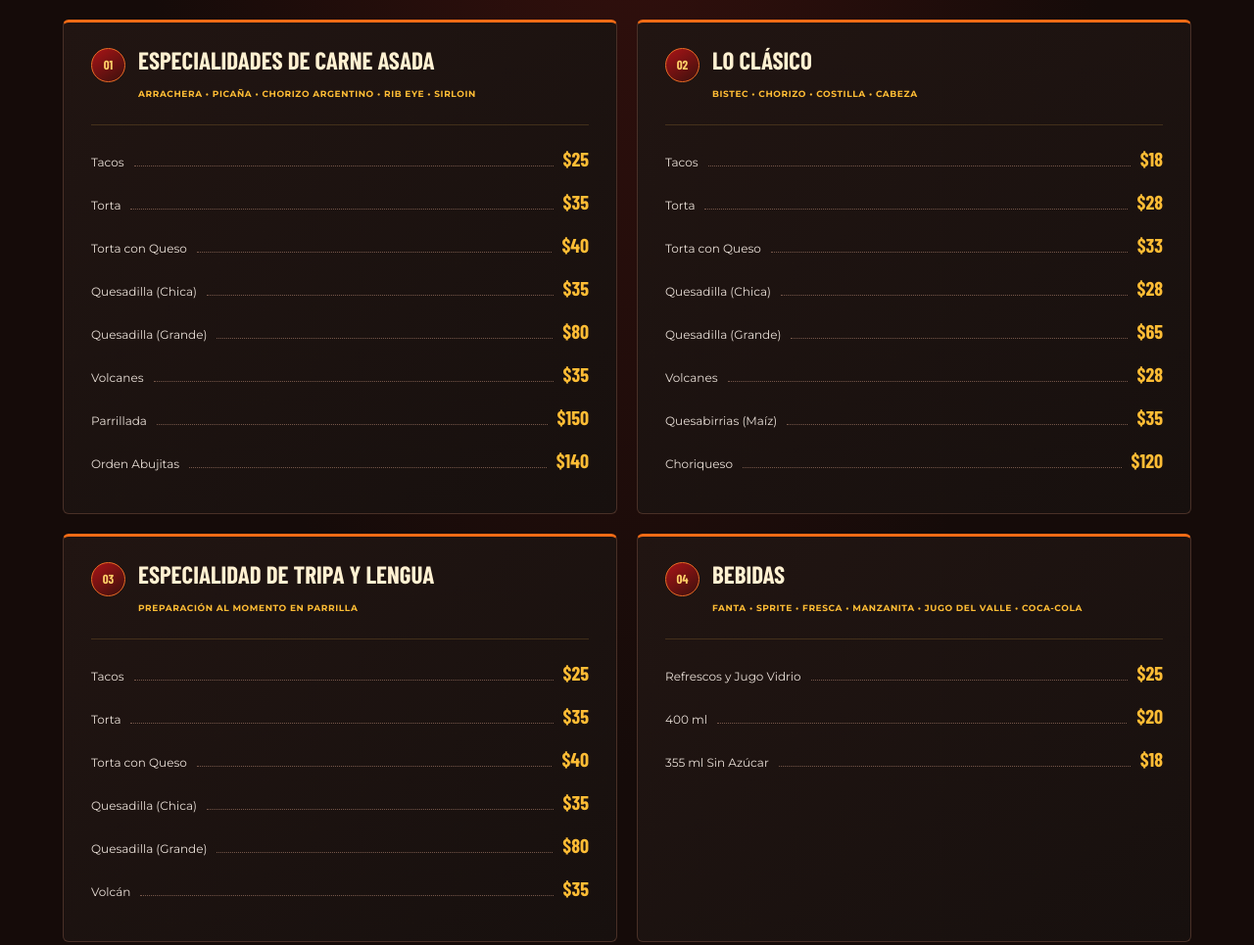
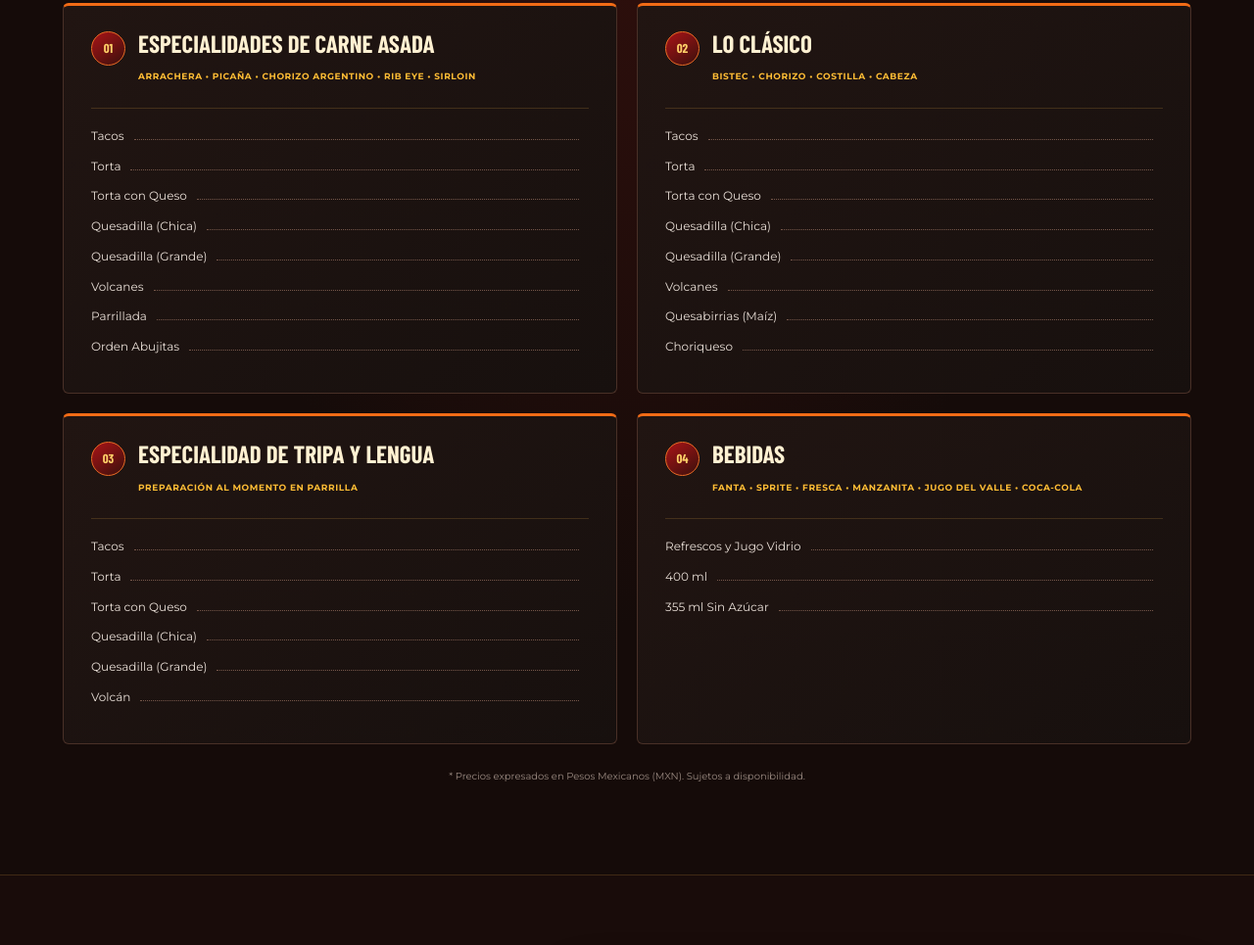
Before and after one commit to lrodrigoval19/ElCompaBuka, a plain HTML site: page index.html in a window 1280 px wide. Shown: the part 1614-2579 px from the top of the page at 98% size. Drawn offline with nearby package versions, Linux system fonts and the light colour scheme; a web font is replaced by a local one.

```diff
--- a/index.html
+++ b/index.html
@@ -115,7 +115,7 @@
                     <div class="special-info">
                         <h3>Chile Embarazado</h3>
                         <p>Chile relleno de costilla y queso gratinado envuelto en tocino al carbón.</p>
-                        <strong>$50</strong>
+                        <strong></strong>
                     </div>
                 </article>
 
@@ -125,7 +125,7 @@
                     <div class="special-info">
                         <h3>Papa Rellena</h3>
                         <p>Papa rellena de arrachera con queso gratinado y mantequilla.</p>
-                        <strong>$60</strong>
+                        <strong></strong>
                     </div>
                 </article>
 
@@ -134,7 +134,7 @@
                     <div class="special-info">
                         <h3>Taco de Camarón</h3>
                         <p>Tortilla de harina con camarón, arrachera y queso gratinado.</p>
-                        <strong>$50</strong>
+                        <strong></strong>
                     </div>
                 </article>
 
@@ -143,7 +143,7 @@
                     <div class="special-info">
                         <h3>Taco de Pulpo</h3>
                         <p>Tortilla de harina con pulpo, arrachera y queso gratinado.</p>
-                        <strong>$55</strong>
+                        <strong></strong>
                     </div>
                 </article>
             </div>
@@ -173,14 +173,14 @@
                         </div>
                     </div>
                     <ul class="price-list">
-                        <li><span>Tacos</span><i></i><b>$25</b></li>
-                        <li><span>Torta</span><i></i><b>$35</b></li>
-                        <li><span>Torta con Queso</span><i></i><b>$40</b></li>
-                        <li><span>Quesadilla (Chica)</span><i></i><b>$35</b></li>
-                        <li><span>Quesadilla (Grande)</span><i></i><b>$80</b></li>
-                        <li><span>Volcanes</span><i></i><b>$35</b></li>
-                        <li><span>Parrillada</span><i></i><b>$150</b></li>
-                        <li><span>Orden Abujitas</span><i></i><b>$140</b></li>
+                        <li><span>Tacos</span><i></i><b></b></li>
+                        <li><span>Torta</span><i></i><b></b></li>
+                        <li><span>Torta con Queso</span><i></i><b></b></li>
+                        <li><span>Quesadilla (Chica)</span><i></i><b></b></li>
+                        <li><span>Quesadilla (Grande)</span><i></i><b></b></li>
+                        <li><span>Volcanes</span><i></i><b></b></li>
+                        <li><span>Parrillada</span><i></i><b></b></li>
+                        <li><span>Orden Abujitas</span><i></i><b></b></li>
                     </ul>
                 </div>
 
@@ -194,14 +194,14 @@
                         </div>
                     </div>
                     <ul class="price-list">
-                        <li><span>Tacos</span><i></i><b>$18</b></li>
-                        <li><span>Torta</span><i></i><b>$28</b></li>
-                        <li><span>Torta con Queso</span><i></i><b>$33</b></li>
-                        <li><span>Quesadilla (Chica)</span><i></i><b>$28</b></li>
-                        <li><span>Quesadilla (Grande)</span><i></i><b>$65</b></li>
-                        <li><span>Volcanes</span><i></i><b>$28</b></li>
-                        <li><span>Quesabirrias (Maíz)</span><i></i><b>$35</b></li>
-                        <li><span>Choriqueso</span><i></i><b>$120</b></li>
+                        <li><span>Tacos</span><i></i><b></b></li>
+                        <li><span>Torta</span><i></i><b></b></li>
+                        <li><span>Torta con Queso</span><i></i><b></b></li>
+                        <li><span>Quesadilla (Chica)</span><i></i><b></b></li>
+                        <li><span>Quesadilla (Grande)</span><i></i><b></b></li>
+                        <li><span>Volcanes</span><i></i><b></b></li>
+                        <li><span>Quesabirrias (Maíz)</span><i></i><b></b></li>
+                        <li><span>Choriqueso</span><i></i><b></b></li>
                     </ul>
                 </div>
 
@@ -215,12 +215,12 @@
                         </div>
                     </div>
                     <ul class="price-list">
-                        <li><span>Tacos</span><i></i><b>$25</b></li>
-                        <li><span>Torta</span><i></i><b>$35</b></li>
-                        <li><span>Torta con Queso</span><i></i><b>$40</b></li>
-                        <li><span>Quesadilla (Chica)</span><i></i><b>$35</b></li>
-                        <li><span>Quesadilla (Grande)</span><i></i><b>$80</b></li>
-                        <li><span>Volcán</span><i></i><b>$35</b></li>
+                        <li><span>Tacos</span><i></i><b></b></li>
+                        <li><span>Torta</span><i></i><b></b></li>
+                        <li><span>Torta con Queso</span><i></i><b></b></li>
+                        <li><span>Quesadilla (Chica)</span><i></i><b></b></li>
+                        <li><span>Quesadilla (Grande)</span><i></i><b></b></li>
+                        <li><span>Volcán</span><i></i><b></b></li>
                     </ul>
                 </div>
 
@@ -234,9 +234,9 @@
                         </div>
                     </div>
                     <ul class="price-list">
-                        <li><span>Refrescos y Jugo Vidrio</span><i></i><b>$25</b></li>
-                        <li><span>400 ml</span><i></i><b>$20</b></li>
-                        <li><span>355 ml Sin Azúcar</span><i></i><b>$18</b></li>
+                        <li><span>Refrescos y Jugo Vidrio</span><i></i><b></b></li>
+                        <li><span>400 ml</span><i></i><b></b></li>
+                        <li><span>355 ml Sin Azúcar</span><i></i><b></b></li>
                     </ul>
                 </div>
             </div>
```
